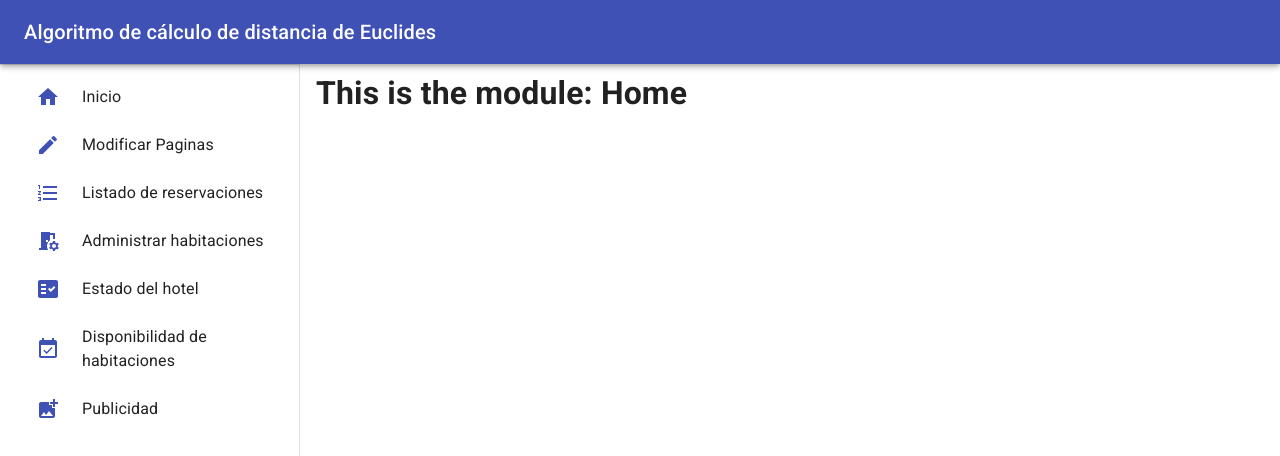
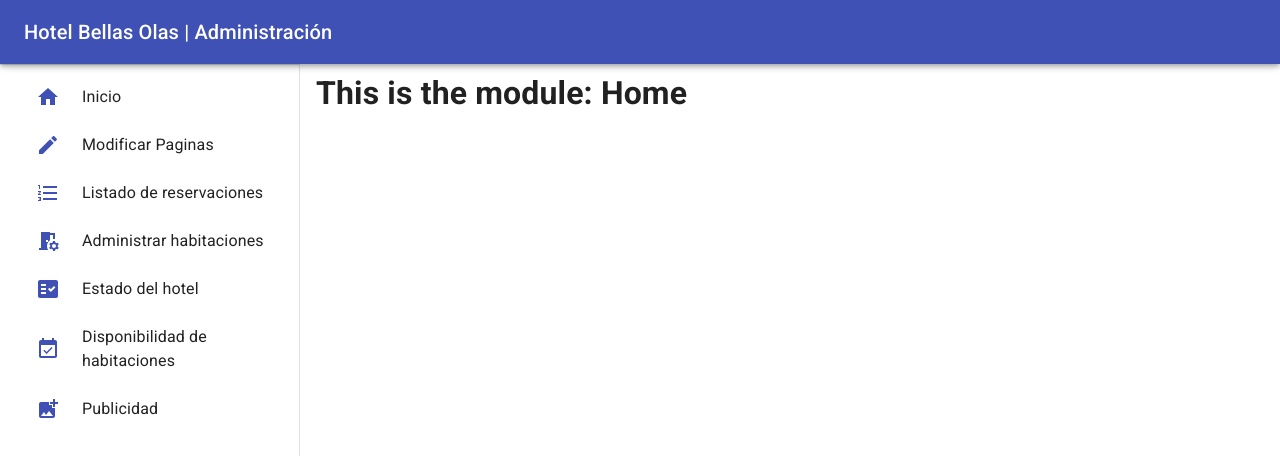
Before and after one commit to spiedra/hotel-bellas-olas-admin-website, a React (Create React App) app: page / in a window 1280 px wide. Shown: the top 456 px of the page. Built offline with nearby package versions, Linux system fonts and the light colour scheme.

Commit message:
refactor: update navbar title

```diff
--- a/src/components/Navbar/index.js
+++ b/src/components/Navbar/index.js
@@ -73,7 +73,7 @@ const Navbar = () => {
             <MenuIcon />
           </IconButton>
           <Typography variant="h6" noWrap component="div">
-            Algoritmo de cálculo de distancia de Euclides
+            Hotel Bellas Olas | Administración
           </Typography>
         </Toolbar>
       </AppBar>
```
